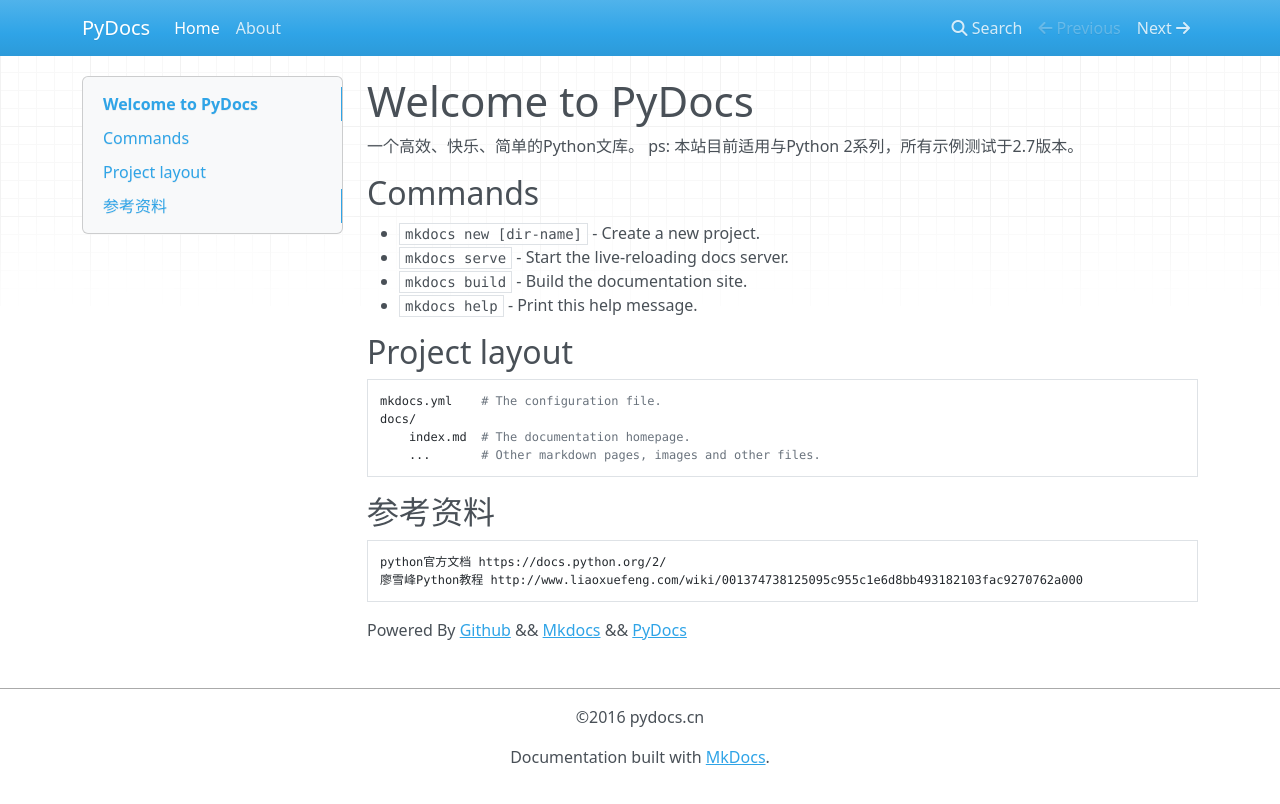
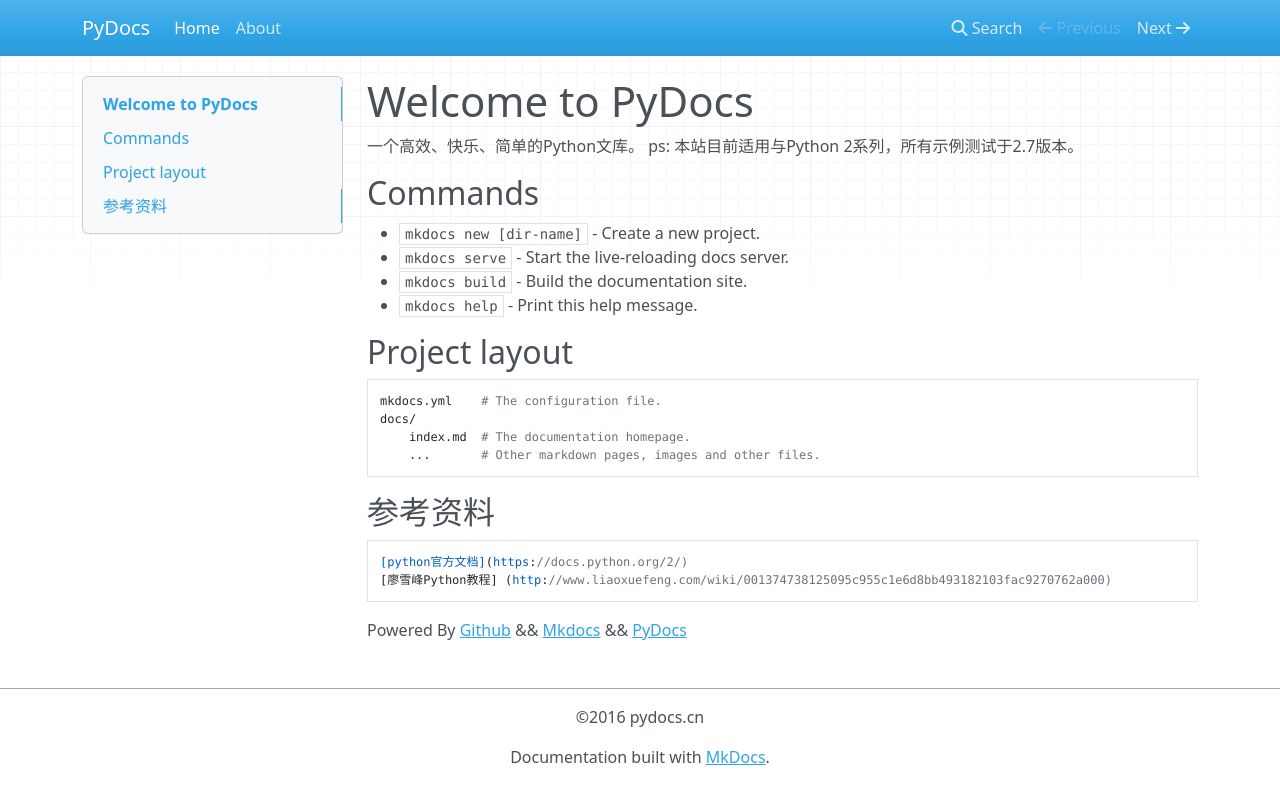
Before and after one commit to pierre94/PyDocs, an MkDocs documentation site: the page built from docs/index.md, in a window 1280 px wide. Shown: the top 804 px of the page. Built offline with MkDocs 1.6.1, drawn with Linux system fonts in a browser that asks for light colours; nearby versions of some CDN libraries; old or Windows-style settings are respelled for this version of MkDocs.

```diff
--- a/docs/index.md
+++ b/docs/index.md
@@ -19,8 +19,8 @@ ps: 本站目前适用与Python 2系列，所有示例测试于2.7版本。
         ...       # Other markdown pages, images and other files.
 
 ## 参考资料
-    python官方文档 https://docs.python.org/2/
-    廖雪峰Python教程 http://www.liaoxuefeng.com/wiki/001374738125095c955c1e6d8bb493182103fac9270762a000
+    [python官方文档](https://docs.python.org/2/)
+    [廖雪峰Python教程] (http://www.liaoxuefeng.com/wiki/001374738125095c955c1e6d8bb493182103fac9270762a000)
 
 
 Powered By [Github](https://github.com/pierre94/PyDocs) && [Mkdocs](http://www.mkdocs.org/) && [PyDocs](http://pydocs.cn)
```
